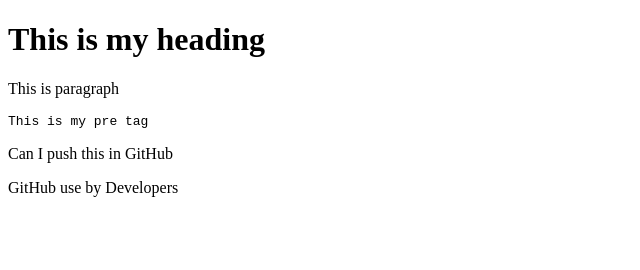
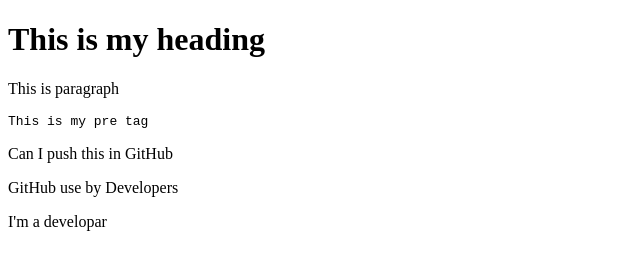
Before and after one commit to mehedihasan42/my-third-repository, a plain HTML site: page index.html in a window 1280 px wide. Shown: the whole page, without its empty margins (0-640 px from the left). Drawn offline with Linux system fonts and the light colour scheme.

Commit message:
added ha

```diff
--- a/index.html
+++ b/index.html
@@ -12,5 +12,6 @@
     <pre>This is my pre tag</pre>
    <p>Can I push this in GitHub</p>
    <p>GitHub use by Developers</p>
+   <p>I'm a developar</p>
 </body>
 </html>
```
